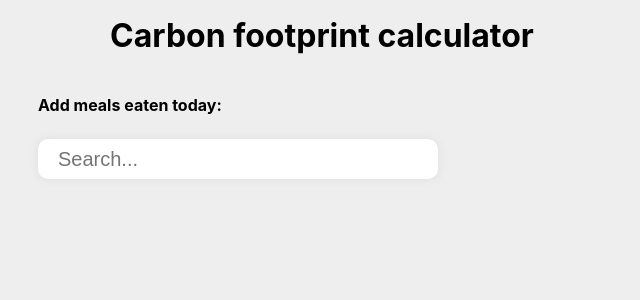
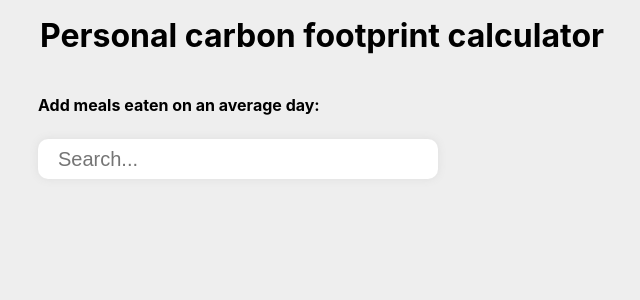
Before and after one commit to freddieline/carbon-footprint-calculator, a React (Create React App) app: page / in a window 1280 px wide. Shown: the top 300 px of the page, without its empty margins (318-958 px from the left). Built offline with nearby package versions, Linux system fonts and the light colour scheme.

Commit message:
fix: data

```diff
--- a/src/App.tsx
+++ b/src/App.tsx
@@ -40,10 +40,10 @@ function App() {
 
   return (
     <div className="App">
-      <h1>Carbon footprint calculator</h1>
+      <h1>Personal carbon footprint calculator</h1>
       <div style={{ padding: '1em', maxWidth: '600px', margin: '0 auto' }}>
         <p>
-          <b>Add meals eaten today:</b>{' '}
+          <b>Add meals eaten on an average day:</b>{' '}
         </p>
         <SearchInput onChangeCallback={filterItems}></SearchInput>
         {error && <p>{error}</p>}
--- a/src/components/summary.tsx
+++ b/src/components/summary.tsx
@@ -42,21 +42,23 @@ export const Summary: React.FC<InputProps> = ({ selectedMeals }) => {
             </div>
           </div>
           <hr />
-          <>
+          <div>
             <p>
               <b>Your daily footprint:</b> {getDailyEmissions()} kg CO2e
             </p>
             <p>
               <b>UK average daily footprint (pp):</b> *29 kg CO2e
-              </p>
-              <p>
+            </p>
+            <p>
                 <b>UK 2030 daily footprint target (pp):</b> **15 tons CO2e
-              </p>
-              <p style={{fontSize:'12px'}}>
+            </p >
+            <div ></div>
+            <p style={{fontSize:'12px'}}>
               * based on a <a target="_blank" href="https://www.ons.gov.uk/economy/environmentalaccounts/methodologies/measuringukgreenhousegasemissions">Consumption-Based GHG Emissions of 705Mt CO2e in 2021 which calculates as 10.52 tons CO2e per capita per year </a>
-              <br/>** based on a calculated <a target="_blank" href="https://www.theccc.org.uk/publication/progress-in-reducing-emissions-2024-report-to-parliament/">68% target reduction from 1990s levels (16.75 tons CO2e) of 5.36 tons per capita per year </a>
             </p>
-          </>
+            <p style={{fontSize:'12px'}}>** based on a calculated <a target="_blank" href="https://www.theccc.org.uk/publication/progress-in-reducing-emissions-2024-report-to-parliament/">68% target reduction from 1990s levels (16.75 to 5.36 tons CO2e per capita per year) </a>
+            </p>
+          </div>
         </>
       )}
     </>
```
